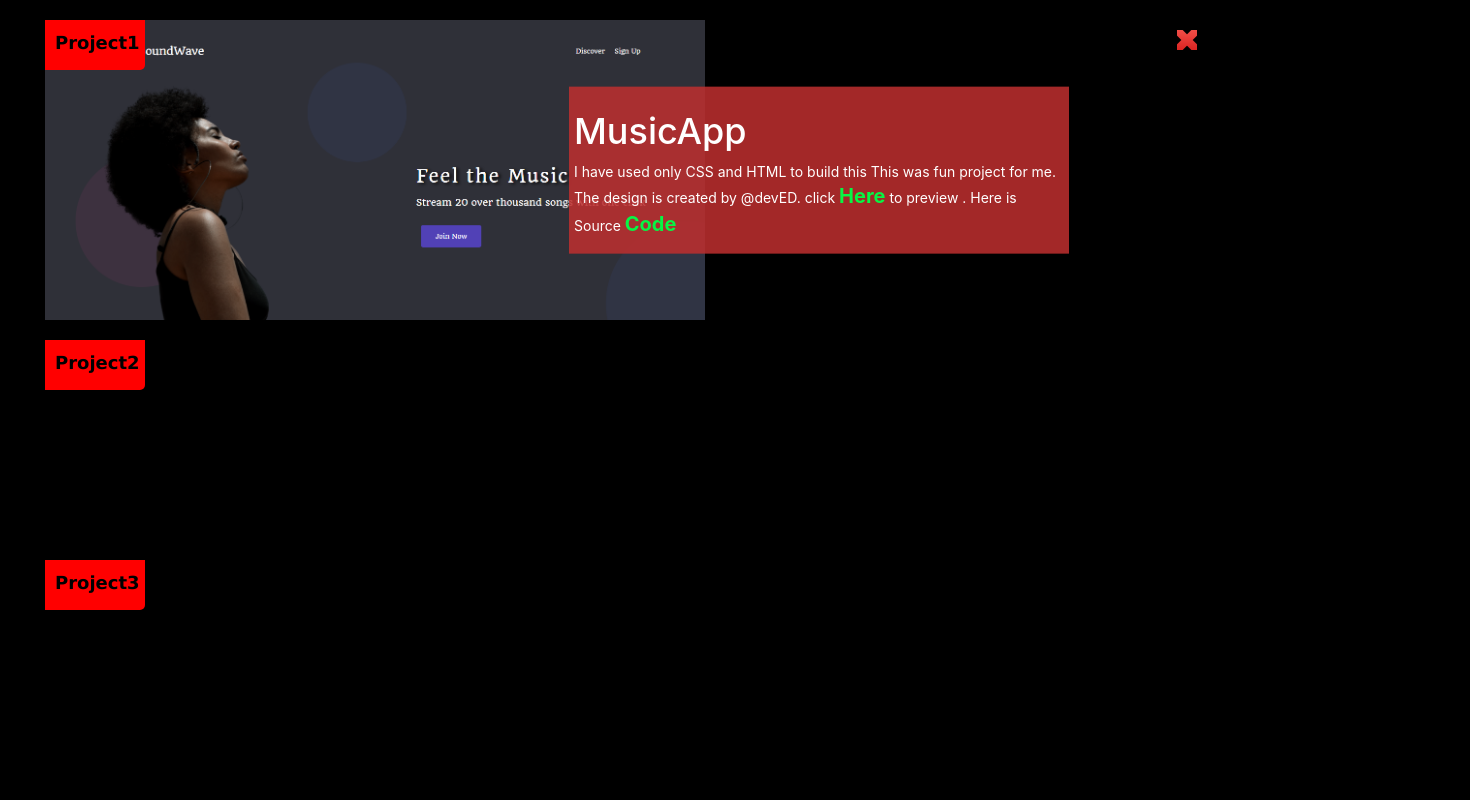
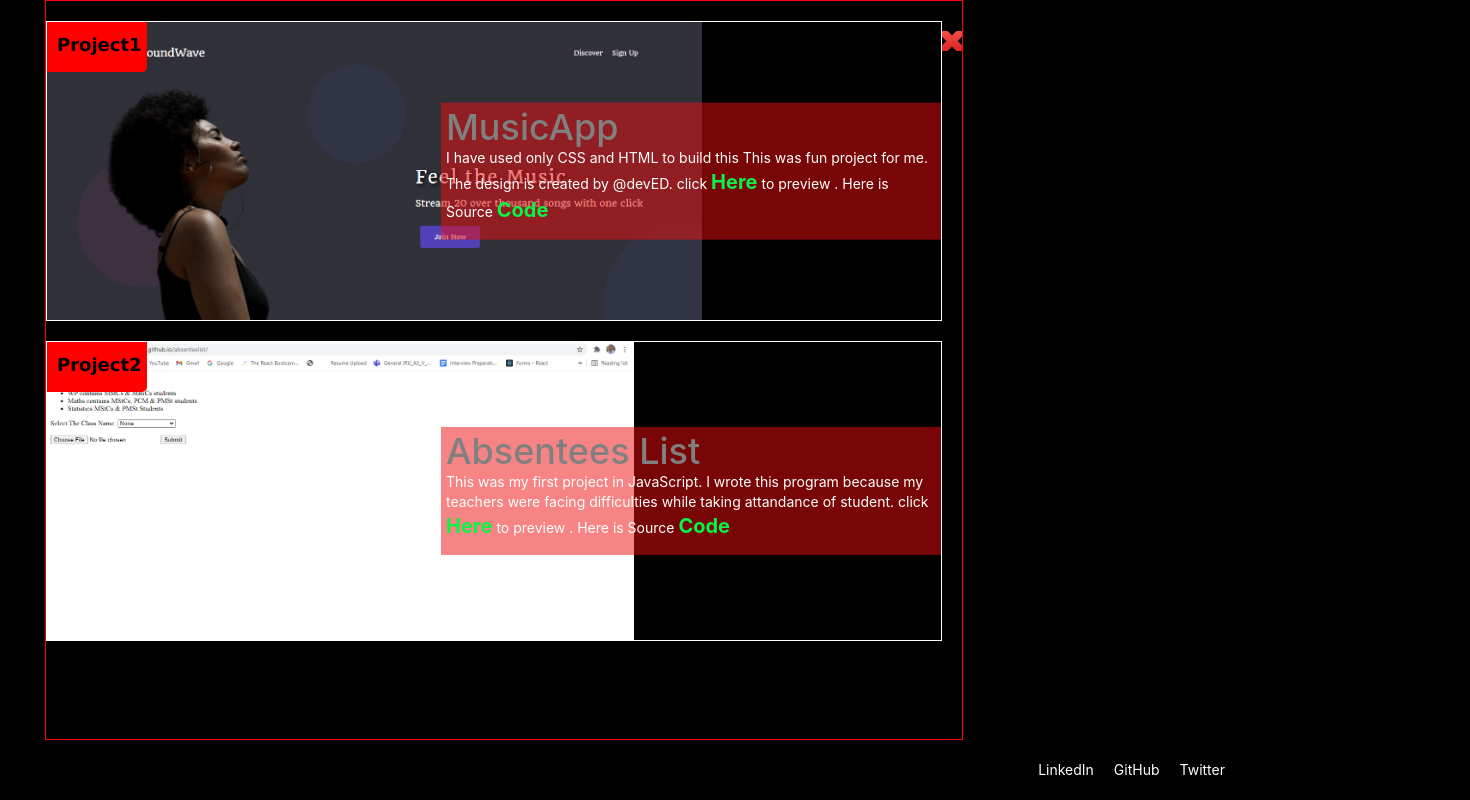
Before and after one commit to unknownBalak/portfolio, a React (Create React App) app: page /project in a window 1280 px wide. Shown: the top 800 px of the page, 1470 px wide, since content can reach past the window. Built offline with nearby package versions, Linux system fonts and the light colour scheme; a web font is replaced by a local one.

Commit message:
updated contactPage

```diff
--- a/src/App.js
+++ b/src/App.js
@@ -4,7 +4,7 @@ import About from "./components/About";
 import Skill from "./components/Skill";
 import Footer from "./components/Footer";
 import Project from "./components/Project";
-import Contact from "./components/Contact";
+// import Contact from "./components/Contact";
 import { BrowserRouter as Router, Switch, Route } from "react-router-dom";
 function App() {
   return (
@@ -21,9 +21,9 @@ function App() {
             <Route path="/project">
               <Project />
             </Route>
-            <Route path="/contact">
-              <Contact />
-            </Route>
+            {/* <Route path="/contact">
+              <Contact /> */}
+            {/* </Route> */}
             <Route path="/">
               <Home />
             </Route>
--- a/src/components/Contact.jsx
+++ /dev/null
@@ -1,12 +0,0 @@
-import React from 'react'
-
-function Contact() {
-    return (
-        <div>
-            <h1>We are on Contact page!!</h1>
-
-        </div>
-    )
-}
-
-export default Contact
--- a/src/components/Footer.jsx
+++ b/src/components/Footer.jsx
@@ -6,9 +6,9 @@ function nav() {
         <footer className='main-footer-bar'>
              <div className='container'>
              <ul className="nav-footer-key">
-                     <li> <a href="https://www.linkedin.com/in/shashi-tiwari-350450182/" rel='noreferrer' target="_blank"> LinkedIn </a></li>
-                     <li> <a href="https://github.com/unknownBalak" rel='noreferrer' target="_blank"> GitHub </a></li>
-                     <li> <a href="https://www.linkedin.com/in/shashi-tiwari-350450182/" rel='noreferrer' target="_blank"> Twitter </a></li>
+                     <li> <a href="https://bit.ly/2PnbscX" rel='noreferrer' target="_blank"> LinkedIn </a></li>
+                     <li> <a href="https://bit.ly/3wqCwIC" rel='noreferrer' target="_blank"> GitHub </a></li>
+                     <li> <a href="https://bit.ly/39GunGx" rel='noreferrer' target="_blank"> Twitter </a></li>
 
              </ul>
              </div>
--- a/src/components/Project.jsx
+++ b/src/components/Project.jsx
@@ -2,16 +2,17 @@ import React from 'react'
 import './css/project.css'
 import {Link } from "react-router-dom";
 import music1 from './resources/projectWork/musicAppClone1.png';
+import absenteelist from './resources/projectWork/absenteelist.png';
 // import music2 from './resources/projectWork/musicAppClone2.png';
 // import music3 from './resources/projectWork/musicAppClone3.png';
 function Project() {
     return (
-        <div className="projects">
+        <div className="projects" style={{border:"1px solid red"}}>
             <Link to="/" className ="homePage crossIcon1"></Link>
             <div className="project project1">
                   <img src={music1} alt="project1" />
               <div className="aboutProject">
-                  <h1 style={{color:"white"}}>MusicApp</h1>
+                  <h1 >MusicApp</h1>
                   <p>I have used only CSS and HTML to build this This was fun project for me. The design is created by @devED.
                      click <a href="https://unknownbalak.github.io/musicAppClone/index.html"target="_blank" rel="noreferrer" style={{color:"#07f545",fontSize:"20px",fontWeight:"bold"}} >Here</a> to preview
         . Here is Source <a href="https://github.com/unknownBalak/musicAppClone" target="_blank" rel="noreferrer" style={{color:"#07f545",fontSize:"20px",fontWeight:"bold"}} >Code</a>
@@ -19,9 +20,17 @@ function Project() {
               </div>
             </div>
             <div className="project project2">
+            <img src={absenteelist} alt="absenteelist" />
+              <div className="aboutProject">
+                  <h1 >Absentees List</h1>
+                  <p>This was my first project in JavaScript. I wrote this program because my teachers were facing difficulties while taking attandance of student.
+                     click <a href="https://unknownbalak.github.io/absenteelist/"target="_blank" rel="noreferrer" style={{color:"#07f545",fontSize:"20px",fontWeight:"bold"}} >Here</a> to preview
+        . Here is Source <a href="https://github.com/unknownBalak/absenteelist" target="_blank" rel="noreferrer" style={{color:"#07f545",fontSize:"20px",fontWeight:"bold"}} >Code</a>
+                       </p>
+              </div>
             </div>
-            <div className="project project3">
-            </div>
+            {/* <div className="project project3">
+            </div> */}
 
         </div>
     )
--- a/src/components/css/project.css
+++ b/src/components/css/project.css
@@ -1,12 +1,15 @@
 .projects h1 {
   color: gray;
+  width: 80vw;
+  margin: auto;
 }
 .project {
-  width: 90vw;
-  height: 200px;
+  height: 300px;
+  width: 70vw;
   margin: 20px auto;
   position: relative;
   transition: all 0.5s;
+  border: 1px solid;
 }
 .project::before {
   position: absolute;
@@ -32,9 +35,11 @@
 .project3::before {
   content: "Project3";
 }
-.project1 {
-  height: 300px;
-  width: 80vw;
+
+/*I used another class selector project for giving some height and width of
+      image of my project
+*/
+.project {
   display: flex;
   justify-content: space-between;
   align-items: stretch;
@@ -43,7 +48,7 @@
   margin: 20px 0;
   position: relative;
 }
-.project1:hover {
+.project:hover {
   transform: translateY(-5px);
 }
 .aboutProject {
@@ -51,13 +56,13 @@
   top: 50%;
   right: 0;
   transform: translateY(-50%);
-  background-color: rgba(189, 47, 47, 0.863);
+  background-color: rgba(240, 12, 12, 0.507);
   padding: 5px;
   width: 500px;
 }
 
 @media (max-width: 992px) {
-  .project1 > img {
+  .project > img {
     width: 100%;
   }
   .aboutProject {
--- a/src/index.css
+++ b/src/index.css
@@ -9,6 +9,7 @@ html {
   -moz-osx-font-smoothing: grayscale;
   background-color: #000000;
   color: white;
+  /* font-size: 14px !important; */
 }
 body {
   width: 100%;
```
Also changed, not shown: src/components/processSubmission.js (added, +18 -0 lines), src/components/resources/projectWork/absenteelist.png (added), 1 other file (tests, documents, lock files or other folders).
